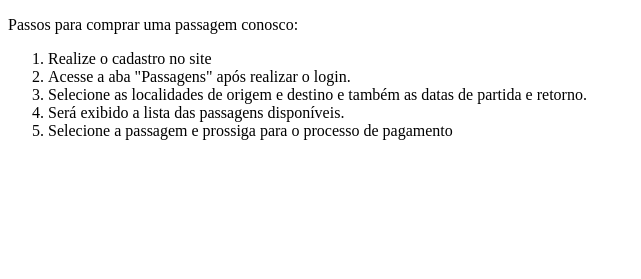
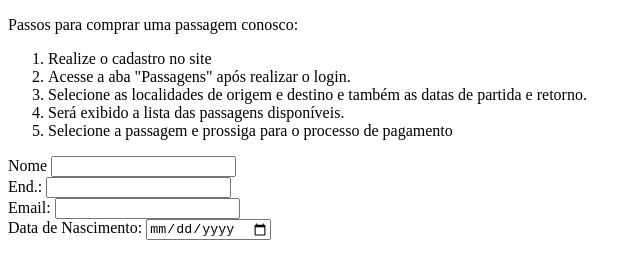
Before and after one commit to keilertrindade/portaltech_html-css, a plain HTML site: page CodePark_TurismoEuropa/passagens.html in a window 1280 px wide. Shown: the part 105-384 px from the top of the page, without its empty margins (0-641 px from the left). Drawn offline with Linux system fonts and the light colour scheme.

Commit message:
Exercicio inicial css

```diff
--- /dev/null
+++ b/Atividades-Aulas/exercicio_html_css/estilo.css
@@ -0,0 +1,22 @@
+body{
+    background-color: black;
+}
+
+.caixa{
+    color: bisque;
+}
+
+#titulo{
+    color: aliceblue;
+}
+
+#primeira-div{
+    color:rgb(196, 139, 250)
+}
+.link{
+    color: red;
+}
+
+p{
+    color: aqua;
+}
--- a/CodePark_TurismoEuropa/passagens.html
+++ b/CodePark_TurismoEuropa/passagens.html
@@ -25,6 +25,34 @@
                 <li>Será exibido a lista das passagens disponíveis.</li>
                 <li>Selecione a passagem e prossiga para o processo de pagamento</li>
             </ol>
+
+            <form action="/">
+                <section>
+                    <label for="nome">
+                        Nome
+                    </label>
+                    <input type="text" id="nome" name="username">
+                </section>
+                <section>
+                    <label for="sobrenome">
+                        End.:
+                    </label>
+                    <input type="text" id="endereco" name="endereco">
+                </section>
+                <section>
+                    <label for="email">
+                        Email:
+                    </label>
+                    <input type="email" id="email" name="email">
+                </section>
+                <section>
+                    <label for="datanascimento">
+                        Data de Nascimento:
+                    </label>
+                    <input type="date" id="datanascimento" name="datanascimento">
+                </section>
+
+            </form>
         </p>
 
     </main>
```
Also changed, not shown: Atividades-Aulas/exercicio_html_css/index.html (added, +29 -0 lines).
